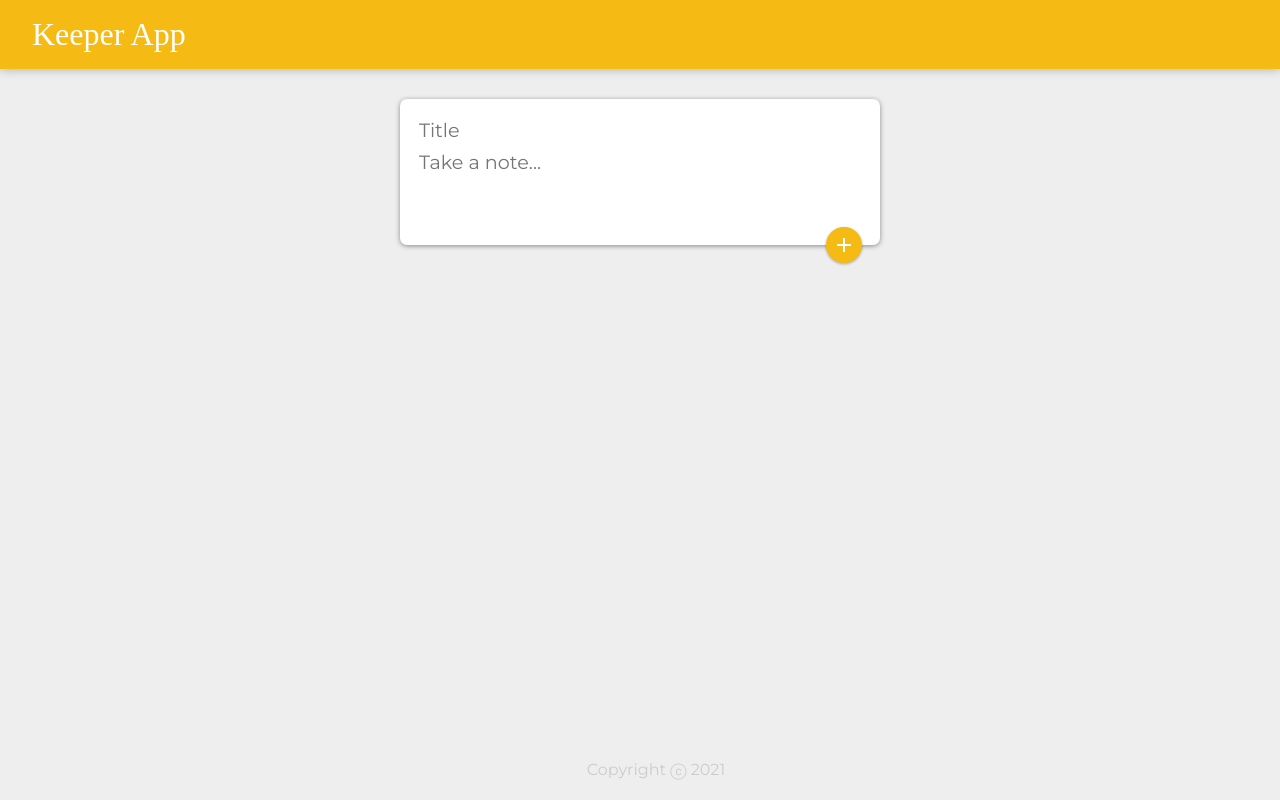
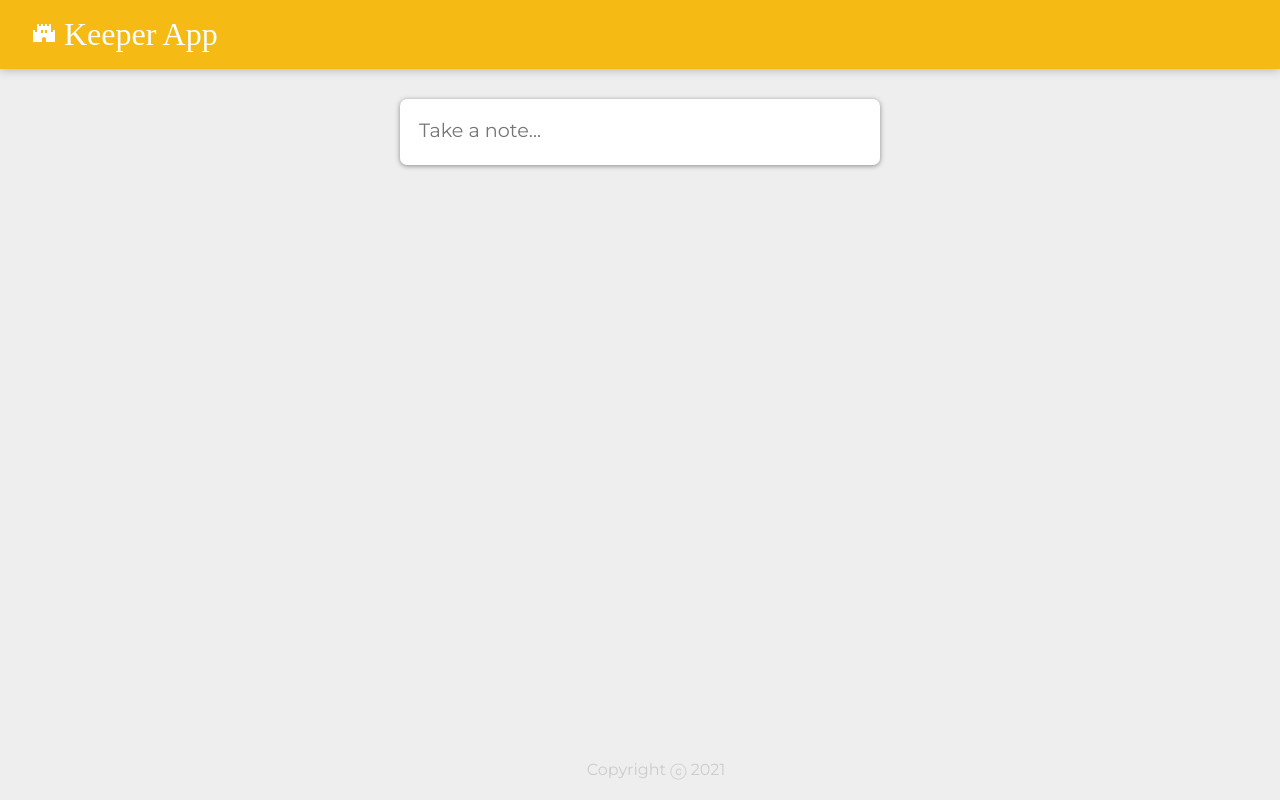
Before and after one commit to dtiern5/note-keeper, a React (Create React App) app: page / in a window 1280 px wide. Built offline with nearby package versions, Linux system fonts and the light colour scheme; a web font is replaced by a local one.

Commit message:
text area expands on click, added keep icon

```diff
--- a/src/components/CreateArea.jsx
+++ b/src/components/CreateArea.jsx
@@ -1,8 +1,11 @@
 import React from "react";
 import Fab from '@mui/material/Fab';
 import AddIcon from '@mui/icons-material/Add';
+import Zoom from '@mui/material/Zoom';
 
 function CreateArea(props) {
+
+  const [isExpanded, setExpanded] = React.useState(false);
 
   const [note, setNote] = React.useState({
     title: "",
@@ -23,20 +26,44 @@ function CreateArea(props) {
   function submitNote(event) {
     props.onAdd(note);
     setNote({
-        title: "",
-        content: ""
+      title: "",
+      content: ""
     })
     event.preventDefault();
+  }
+
+  function expand() {
+    setExpanded(true);
   }
 
   return (
     <div>
       <form className="create-note">
-        <input onChange={handleChange} name="title" placeholder="Title" value={note.title} />
-        <textarea onChange={handleChange} name="content" placeholder="Take a note..." rows="3" value={note.content} />
-        <Fab onClick={submitNote}>
-          <AddIcon />
-        </Fab>
+        {isExpanded && (
+          <input
+            name="title"
+            onChange={handleChange}
+            value={note.title}
+            placeholder="Title"
+            autoFocus
+
+          />
+        )}
+        <textarea
+          name="content"
+          onClick={expand}
+          onChange={handleChange}
+          value={note.content}
+          placeholder="Take a note..."
+          rows={isExpanded ? 3 : 1}
+
+        />
+        <Zoom in={isExpanded}>
+          <Fab onClick={submitNote}>
+            <AddIcon />
+          </Fab>
+        </Zoom>
+
       </form>
     </div>
   )
--- a/src/components/Header.jsx
+++ b/src/components/Header.jsx
@@ -1,9 +1,10 @@
 import React from "react";
+import CastleIcon from '@mui/icons-material/Castle';
 
 function Header() {
     return (
     <header>
-        <h1>Keeper App</h1>
+        <h1><CastleIcon /> Keeper App</h1>
     </header>)
 }
 
```
